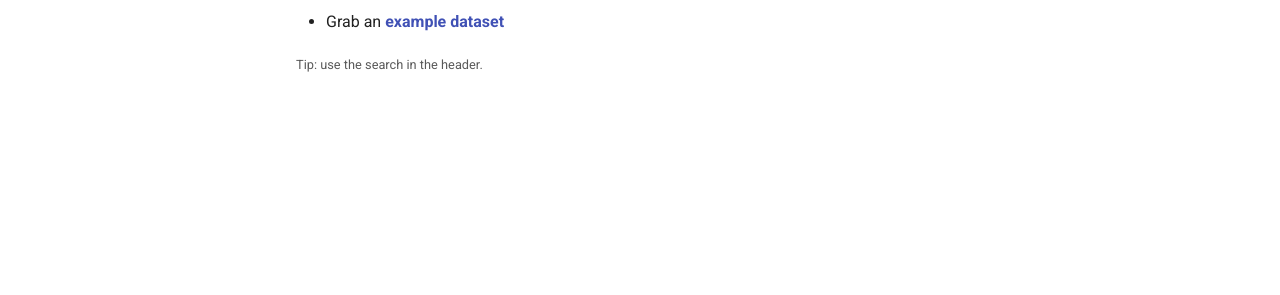
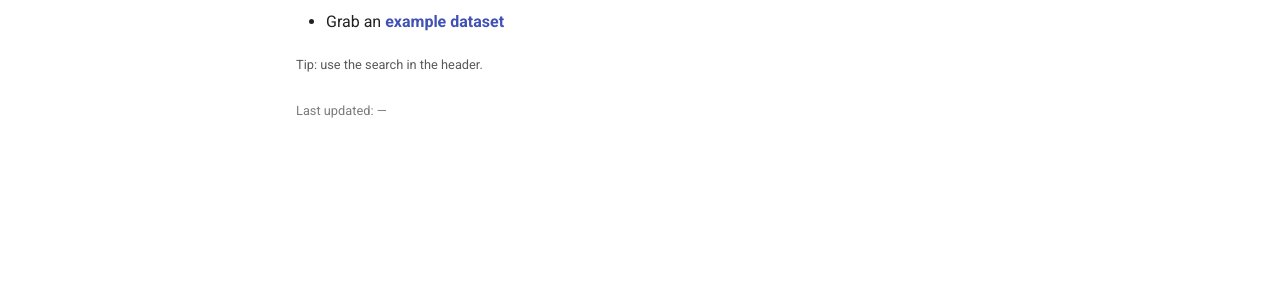
Before and after one commit to zacharymplace/learning-hub, an MkDocs documentation site: the page built from docs/404.md, in a window 1280 px wide. Shown: the part 327-622 px from the top of the page. Built offline with MkDocs 1.6.1 and Material for MkDocs 9.7.7, drawn with Linux system fonts in a browser that asks for light colours; comment, search, counter and statistics services are not loaded.

Commit message:
docs: show 'Last updated' footer via git-revision-date-localized

```diff
--- /dev/null
+++ b/docs/overrides/main.html
@@ -0,0 +1,14 @@
+{% extends "base.html" %}
+
+{% block content %}
+  {{ super() }}
+  <div class="md-typeset" style="margin-top: 1rem; opacity: .8;">
+    <small>
+      Last updated:
+      {{ page.meta.git_revision_date_localized or "—" }}
+      {% if page.meta.git_creation_date_localized and not page.meta.git_revision_date_localized %}
+        (created {{ page.meta.git_creation_date_localized }})
+      {% endif %}
+    </small>
+  </div>
+{% endblock %}
--- a/mkdocs.yml
+++ b/mkdocs.yml
@@ -8,6 +8,7 @@ copyright: "© {{ date | strftime('%Y') }} Z$"
 
 theme:
   name: material
+  custom_dir: docs/overrides
   features:
     - navigation.instant
     - navigation.tracking
@@ -39,6 +40,8 @@ plugins:
   - awesome-pages
   - git-revision-date-localized:
       type: date
+      format: "%b %-d, %Y"
+      enable_creation_date: true
       fallback_to_build_date: true
 
 markdown_extensions:
```
